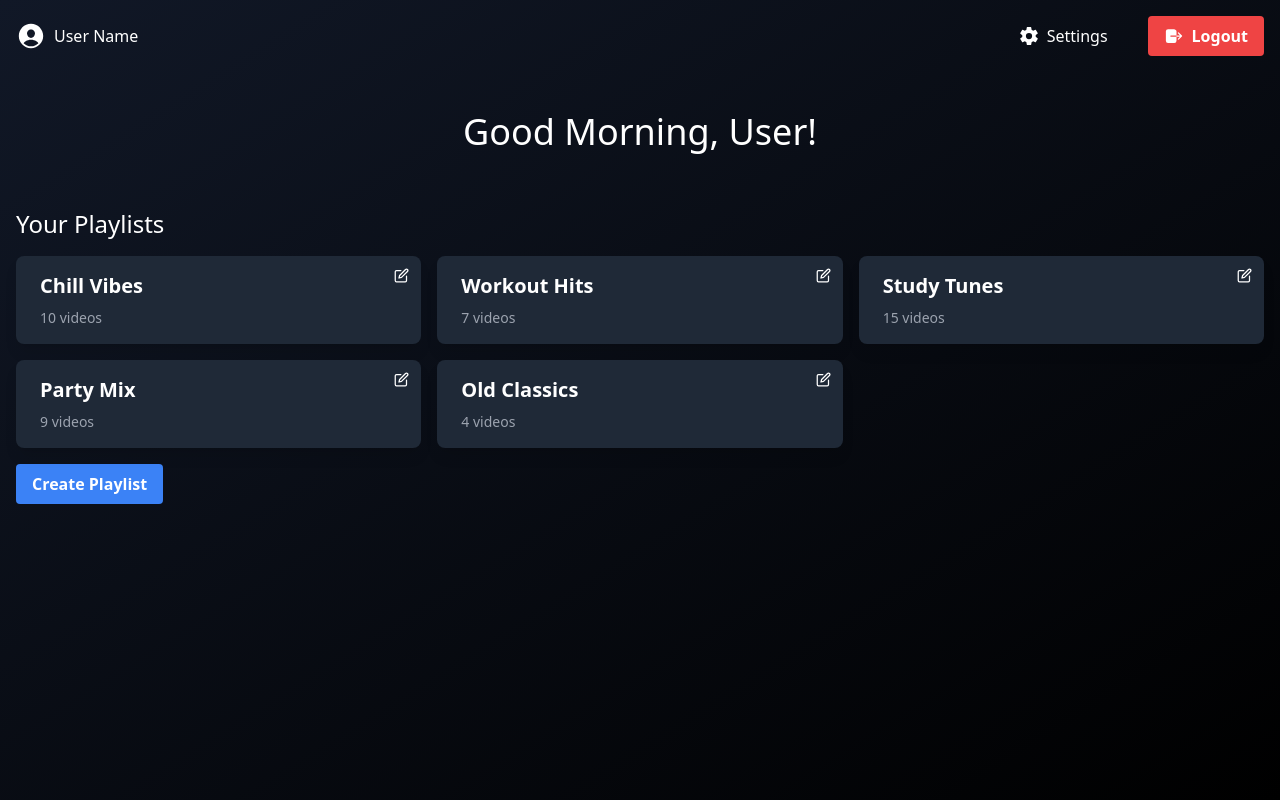
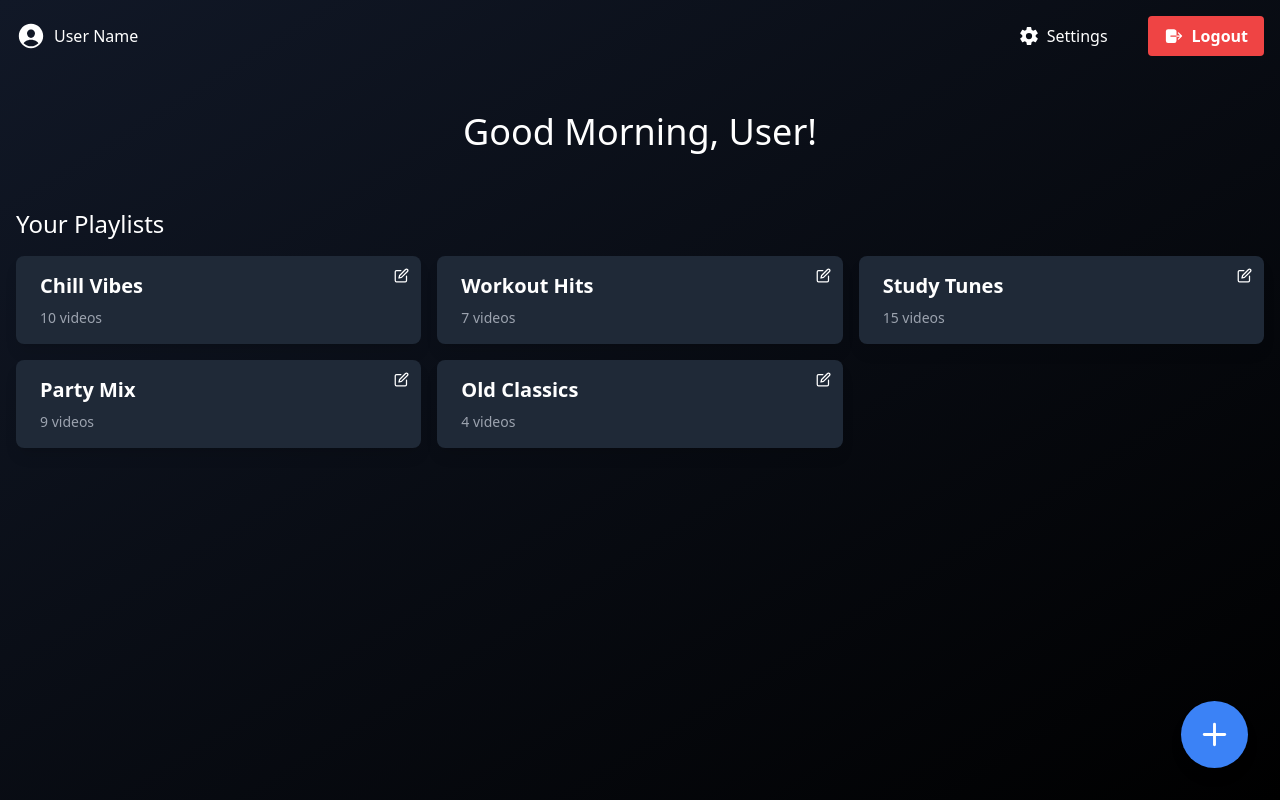
Before and after one commit to lokeshkrishna2003/EduMerge, a React (Create React App) app: page /user/dashboard in a window 1280 px wide. Built offline with nearby package versions, Linux system fonts and the light colour scheme.

Commit message:
modified userdashboard file by enhancing a fixed rounded button at bottom right

```diff
--- a/src/components/dashboard/UserDashboard.jsx
+++ b/src/components/dashboard/UserDashboard.jsx
@@ -1,6 +1,8 @@
 import React, { useState, useRef, useEffect } from "react";
 import PlaylistCard from "./PlaylistCard"; // Ensure correct path
 import { IoPersonCircle, IoLogOut, IoSettingsSharp } from "react-icons/io5";
+import { FiPlus } from 'react-icons/fi'; // Importing plus icon
+
 import "aos/dist/aos.css";
 import AOS from "aos";
 
@@ -27,6 +29,12 @@ const UserDashboard = () => {
     { id: 5, name: "Old Classics",videoCount:'4' },
   ];
 
+  const handleCreatePlaylist = () => {
+    // Logic to handle creating a new playlist
+window.prompt('button was clicked',1+1)
+
+};
+
   // Close settings dropdown when clicking outside
   useEffect(() => {
     const handleClickOutside = (event) => {
@@ -34,6 +42,7 @@ const UserDashboard = () => {
         setShowSettings(false);
       }
     };
+
 
     document.addEventListener("mousedown", handleClickOutside);
     return () => document.removeEventListener("mousedown", handleClickOutside);
@@ -101,10 +110,11 @@ const UserDashboard = () => {
           ))}
         </div>
 
-        {/* Create Playlist Button */}
-        <button className="mt-4 bg-blue-500 hover:bg-blue-700 text-white font-bold py-2 px-4 rounded transition duration-300">
-          Create Playlist
-        </button>
+                    {/* Floating Action Button */}
+                    <button onClick={handleCreatePlaylist}
+                    className="fixed right-8 bottom-8 bg-blue-500 hover:bg-blue-700 text-white p-4 rounded-full shadow-lg flex items-center justify-center focus:outline-none focus:ring-2 focus:ring-offset-2 focus:ring-blue-500 transition duration-300">
+                <FiPlus size={35} />
+            </button>
       </div>
     </div>
   );
```
